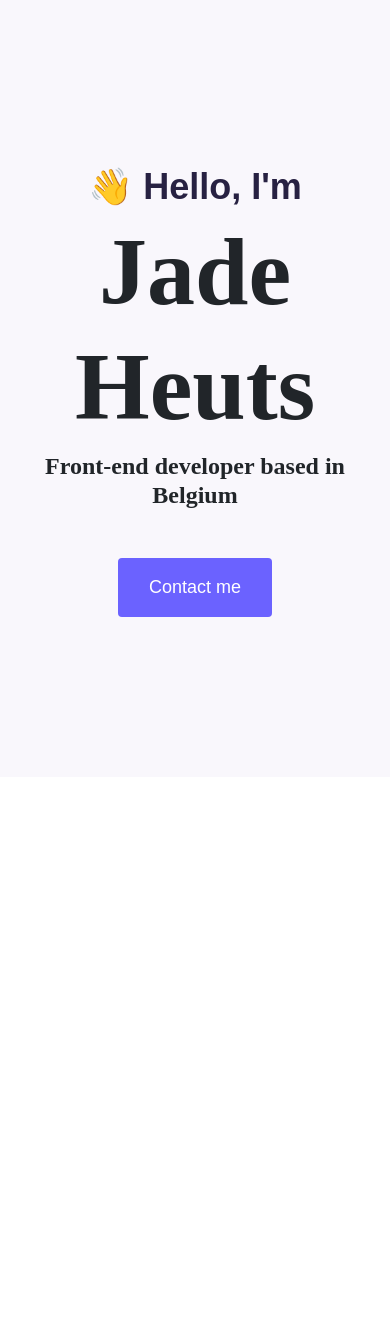
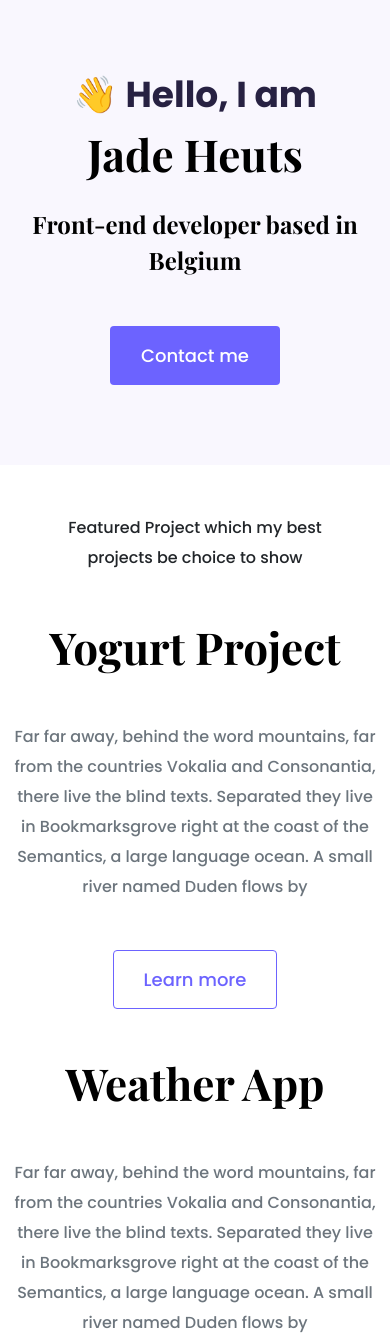
Before and after one commit to JadeHeuts/Portfolio-project, a plain HTML site: page index.html in a window 390 px wide. Shown: the top 1341 px of the page. Before the commit the page ends 844 px from the top, so only its background shows below. Drawn offline with nearby package versions, Linux system fonts and the light colour scheme.

Commit message:
Small changes CSS & HTML - making it more responsive

```diff
--- a/index.html
+++ b/index.html
@@ -4,30 +4,94 @@
     <meta charset="UTF-8" />
     <meta http-equiv="X-UA-Compatible" content="IE=edge" />
     <meta name="viewport" content="width=device-width, initial-scale=1.0" />
-    <!-- CSS only -->
+    <title>SheCodes Portfolio</title>
     <link
-      href="https://cdn.jsdelivr.net/npm/bootstrap@5.2.0-beta1/dist/css/bootstrap.min.css"
+      href="https://cdn.jsdelivr.net/npm/bootstrap@5.0.0-beta2/dist/css/bootstrap.min.css"
       rel="stylesheet"
-      integrity="sha384-0evHe/X+R7YkIZDRvuzKMRqM+OrBnVFBL6DOitfPri4tjfHxaWutUpFmBp4vmVor"
+      integrity="sha384-BmbxuPwQa2lc/FVzBcNJ7UAyJxM6wuqIj61tLrc4wSX0szH/Ev+nYRRuWlolflfl"
       crossorigin="anonymous"
     />
-    <!-- JavaScript Bundle with Popper -->
+    <link rel="preconnect" href="https://fonts.gstatic.com" />
+    <link
+      href="https://fonts.googleapis.com/css2?family=Playfair+Display:wght@700&family=Poppins:wght@500;700&display=swap"
+      rel="stylesheet"
+    />
+    <link rel="stylesheet" href="styles/portfolio.css" />
+
     <script
-      src="https://cdn.jsdelivr.net/npm/bootstrap@5.2.0-beta1/dist/js/bootstrap.bundle.min.js"
-      integrity="sha384-pprn3073KE6tl6bjs2QrFaJGz5/SUsLqktiwsUTF55Jfv3qYSDhgCecCxMW52nD2"
+      src="https://cdn.jsdelivr.net/npm/bootstrap@5.0.0-beta2/dist/js/bootstrap.bundle.min.js"
+      integrity="sha384-b5kHyXgcpbZJO/tY9Ul7kGkf1S0CWuKcCD38l8YkeH8z8QjE0GmW1gYU5S9FOnJ0"
       crossorigin="anonymous"
     ></script>
-    <link rel="stylesheet" href="styles/style.css" />
-    <title>Portfolio-project-Jade-Heuts</title>
+    <script
+      src="https://kit.fontawesome.com/ddc3ee268a.js"
+      crossorigin="anonymous"
+    ></script>
   </head>
   <body>
     <div class="hero">
-      <p>👋 Hello, I'm</p>
+      <p>👋 Hello, I am</p>
       <h1>Jade Heuts</h1>
-      <h2>Front-end developer based in Belgium</h2>
+      <h2 class="mb-5">Front-end developer based in Belgium</h2>
       <div>
         <a href="#" class="btn btn-branding">Contact me</a>
       </div>
     </div>
+    <p class="text-center m-5">
+      Featured Project which my best projects be choice to show
+    </p>
+    <div class="container">
+      <div class="row mb-5">
+        <div class="col d-none d-lg-block">
+          <img src="images/yogurt.png" class="img-fluid" alt="" />
+        </div>
+        <div class="col">
+          <div class="project-desciption">
+            <h2 class="mb-5">Yogurt Project</h2>
+            <p class="mb-5 text-muted">
+              Far far away, behind the word mountains, far from the countries
+              Vokalia and Consonantia, there live the blind texts. Separated
+              they live in Bookmarksgrove right at the coast of the Semantics, a
+              large language ocean. A small river named Duden flows by
+            </p>
+            <a href="" class="btn btn-branding-outline"> Learn more </a>
+          </div>
+        </div>
+      </div>
+      <div class="row mb-5">
+        <div class="col">
+          <div class="project-desciption">
+            <h2 class="mb-5">Weather App</h2>
+            <p class="mb-5 text-muted">
+              Far far away, behind the word mountains, far from the countries
+              Vokalia and Consonantia, there live the blind texts. Separated
+              they live in Bookmarksgrove right at the coast of the Semantics, a
+              large language ocean. A small river named Duden flows by
+            </p>
+            <a href="" class="btn btn-branding-outline"> Learn more </a>
+          </div>
+        </div>
+        <div class="col d-none d-lg-block">
+          <img src="images/weather.png" class="img-fluid" alt="" />
+        </div>
+      </div>
+      <div class="row">
+        <div class="col d-none d-lg-block">
+          <img src="images/dictionary.png" class="img-fluid" alt="" />
+        </div>
+        <div class="col">
+          <div class="project-desciption">
+            <h2 class="mb-5">Dictionary App</h2>
+            <p class="mb-5 text-muted">
+              Far far away, behind the word mountains, far from the countries
+              Vokalia and Consonantia, there live the blind texts. Separated
+              they live in Bookmarksgrove right at the coast of the Semantics, a
+              large language ocean. A small river named Duden flows by
+            </p>
+            <a href="" class="btn btn-branding-outline"> Learn more </a>
+          </div>
+        </div>
+      </div>
+    </div>
   </body>
 </html>
--- /dev/null
+++ b/styles/portfolio.css
@@ -0,0 +1,98 @@
+:root {
+  --branding-color: #6c63ff;
+  --secondary-color: #f9f7fe;
+  --heading-font-family: "Playfair Display", serif;
+  --default-font-family: "Poppins", sans-serif;
+}
+
+body {
+  font-family: var(--default-font-family);
+}
+
+h1,
+h2,
+h3,
+h4,
+h5,
+h6 {
+  color: black;
+  font-family: var(--heading-font-family);
+  font-weight: bold;
+}
+
+h1 {
+  font-size: 96px;
+  line-height: 1.5;
+}
+
+h2 {
+  font-size: 64px;
+}
+
+p {
+  font-weight: normal;
+  font-size: 16px;
+  line-height: 30px;
+}
+
+.hero {
+  background: var(--secondary-color);
+  text-align: center;
+  padding: 160px 20px;
+}
+
+.hero p {
+  font-size: 36px;
+  font-weight: bold;
+  margin: 0;
+  color: #272142;
+}
+
+.hero h2 {
+  font-family: var(--heading-font-family);
+  font-weight: normal;
+  line-height: 1.5;
+  font-size: 24px;
+}
+
+.btn-branding {
+  background: var(--branding-color);
+  border-radius: 4px;
+  color: white;
+  font-size: 18px;
+  line-height: 27px;
+  padding: 15px 30px;
+}
+
+.btn-branding-outline {
+  color: var(--branding-color);
+  border: 1px solid var(--branding-color);
+  border-radius: 4px;
+  font-size: 18px;
+  line-height: 27px;
+  padding: 15px 30px;
+}
+
+.project-desciption {
+  padding: 120px 60px;
+}
+
+@media (max-width: 900px) {
+  h1 {
+    font-size: 44px;
+    line-height: 2;
+  }
+
+  h2 {
+    font-size: 44px;
+  }
+
+  .hero {
+    padding: 80px 20px;
+  }
+
+  .project-desciption {
+    padding: 0;
+    text-align: center;
+  }
+}
--- a/styles/style.css
+++ /dev/null
@@ -1,40 +0,0 @@
-:root {
-  --branding-color: rgb(107, 98, 255);
-  --secondary-color: rgb(249, 247, 252);
-  --heading-font-family: "Playfair Display", serif;
-  --default-font-family: "Poppins", sans-serif;
-}
-body {
-  font-family: var(--default-font-family);
-}
-.hero {
-  background-color: var(--secondary-color);
-  padding: 160px 20px;
-  text-align: center;
-}
-.hero p {
-  font-size: 36px;
-  font-weight: bold;
-  margin: 0;
-  color: rgb(39, 33, 66);
-  font-family: var(--default-font-family);
-}
-.hero h1 {
-  font-size: 96px;
-  font-family: var(--heading-font-family);
-  font-weight: bold;
-}
-.hero h2 {
-  font-family: var(--heading-font-family);
-  font-weight: bold;
-  font-size: 24px;
-  margin-bottom: 48px;
-}
-.btn {
-  background-color: var(--branding-color);
-  color: white;
-  border-radius: 4px;
-  font-size: 18px;
-  line-height: 27px;
-  padding: 15px 30px;
-}
```
Also changed, not shown: images/dictionary.png (added), images/weather.png (added), images/yogurt.png (added).
